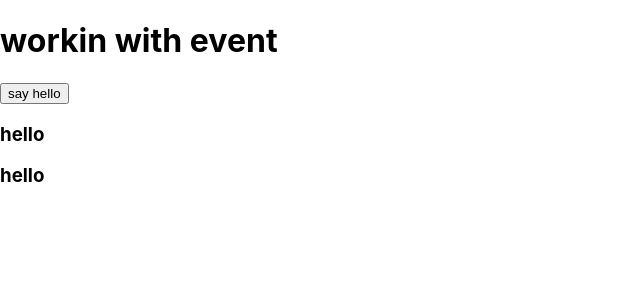
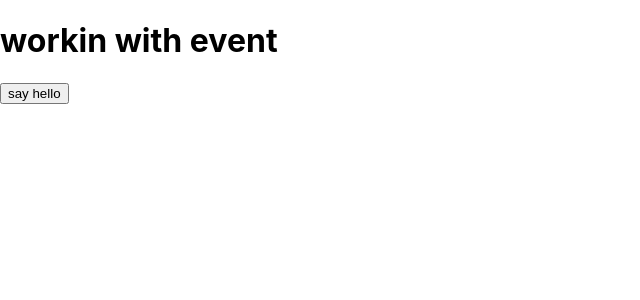
Before and after one commit to mayurpawar0809/react-projapp1, a React (Create React App) app in the folder myapp1/: page / in a window 1280 px wide. Shown: the top 300 px of the page, without its empty margins (0-640 px from the left). Built offline with nearby package versions, Linux system fonts and the light colour scheme.

Commit message:
final adding done

```diff
--- a/myapp1/src/App.js
+++ b/myapp1/src/App.js
@@ -1,11 +1,23 @@
 import logo from "./logo.svg";
 import "./App.css";
+import { useState } from "react";
 
- function App() {
-  let list =["hello","hello"];
+ export default function App() {
+  //let list =["hello","hello"];
 
+
+  //declaring variable usin react::hooks
+  //array destructuring
+
+  const [list,setList]= useState([""]);
+
+
+//arrow function
   const addNewHello = () => {
-    list.push("hello");
+   // list.push("hello");
+   const newList=[...list,"hello"];
+   setList(newList);
+
     console.log(list);
   };
 
@@ -23,4 +35,4 @@ import "./App.css";
   );
 }
 
-export default App;
+//export default App;
```
